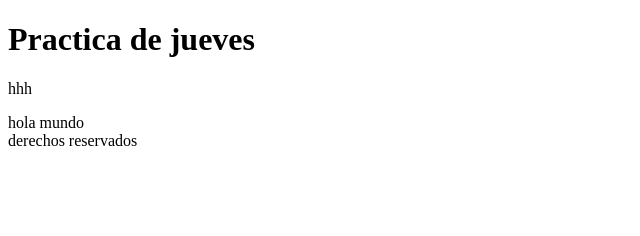
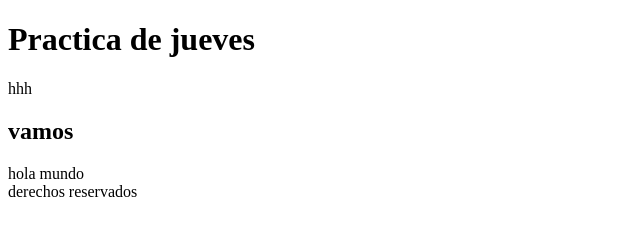
Before and after one commit to romariopaz9/practica-jueves, a plain HTML site: page index.html in a window 1280 px wide. Shown: the whole page, without its empty margins (0-640 px from the left). Drawn offline with Linux system fonts and the light colour scheme.

Commit message:
create section

```diff
--- a/index.html
+++ b/index.html
@@ -10,6 +10,9 @@
         <h1>Practica de jueves</h1>
         <p>hhh</p>
     </header>
+    <section>
+        <h2>vamos</h2>
+    </section>
     <aside>hola mundo</aside>
     <footer>derechos reservados</footer>
 </body>
```
